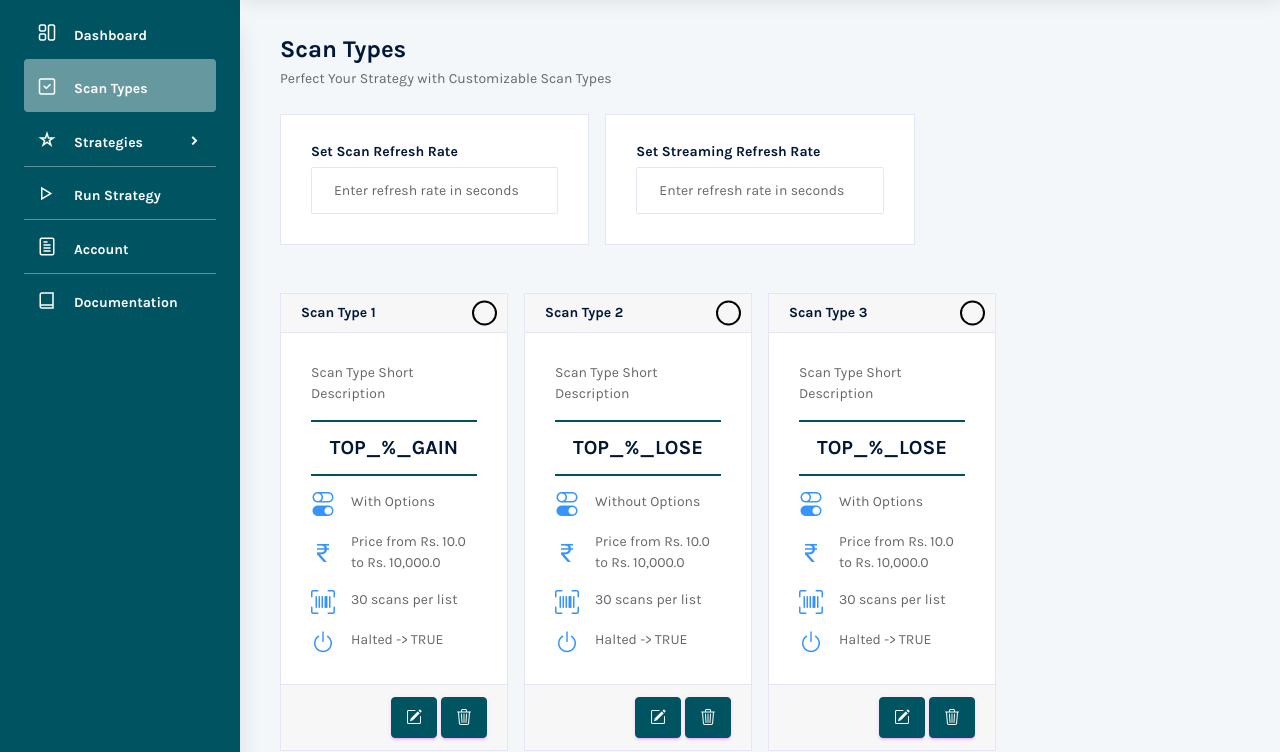
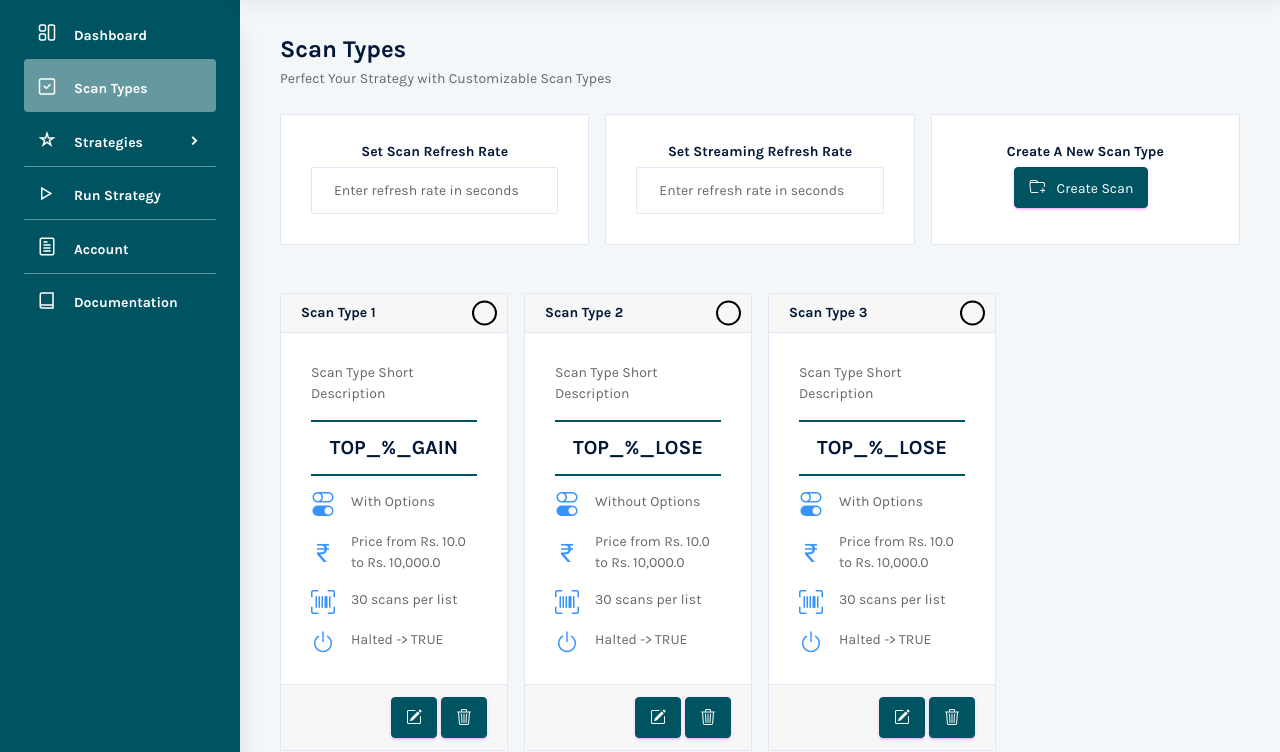
Before and after one commit to VikingPathak/AlgoTradingApp, a website: page pages/scan-types.html in a window 1280 px wide. Shown: the part 63-815 px from the top of the page. Drawn offline with nearby package versions, Linux system fonts and the light colour scheme; files that its build step writes are made by us from their sources.

Commit message:
improvements in scan type

```diff
--- a/pages/scan-types.html
+++ b/pages/scan-types.html
@@ -179,7 +179,7 @@
                                 <div class="col-sm-12 grid-margin stretch-card">
                                     <div class="card">
                                         <div class="card-body">
-                                            <h4 class="card-title">Set Scan Refresh Rate</h4>
+                                            <h4 class="card-title d-flex justify-content-center">Set Scan Refresh Rate</h4>
                                             <input type="number" class="form-control" id="refreshRate"
                                                 placeholder="Enter refresh rate in seconds">
                                         </div>
@@ -193,9 +193,28 @@
                                 <div class="col-sm-12 grid-margin stretch-card">
                                     <div class="card">
                                         <div class="card-body">
-                                            <h4 class="card-title">Set Streaming Refresh Rate</h4>
+                                            <h4 class="card-title d-flex justify-content-center">Set Streaming Refresh Rate</h4>
                                             <input type="number" class="form-control" id="refreshRate"
                                                 placeholder="Enter refresh rate in seconds">
+                                        </div>
+                                    </div>
+                                </div>
+                            </div>
+                        </div>
+
+                        <div class="col-xl-4 flex-column d-flex grid-margin stretch-card">
+                            <div class="row flex-grow">
+                                <div class="col-sm-12 grid-margin stretch-card">
+                                    <div class="card">
+                                        <div class="card-body">
+                                            <h4 class="card-title d-flex justify-content-center">Create a new Scan Type
+                                            </h4>
+                                            <div class="d-flex justify-content-center">
+                                                <button type="button" class="btn btn-primary mr-2 btn-icon-text">
+                                                    <i class="bi bi-folder-plus btn-icon-prepend"></i>
+                                                    Create Scan
+                                                </button>
+                                            </div>
                                         </div>
                                     </div>
                                 </div>
@@ -418,7 +437,8 @@
                                                 <span class="toggle-slider round"></span>
                                             </label>
                                         </div>
-                                        <button type="submit" class="btn btn-primary mr-2">Add Scan</button>
+                                        <button type="submit" class="btn btn-primary mr-2 btn-icon-text"><i
+                                                class="bi bi-plus-square-dotted btn-icon-prepend"></i>Add Scan</button>
                                         <!-- <button class="btn btn-light">Cancel</button> -->
                                     </form>
                                 </div>
```
